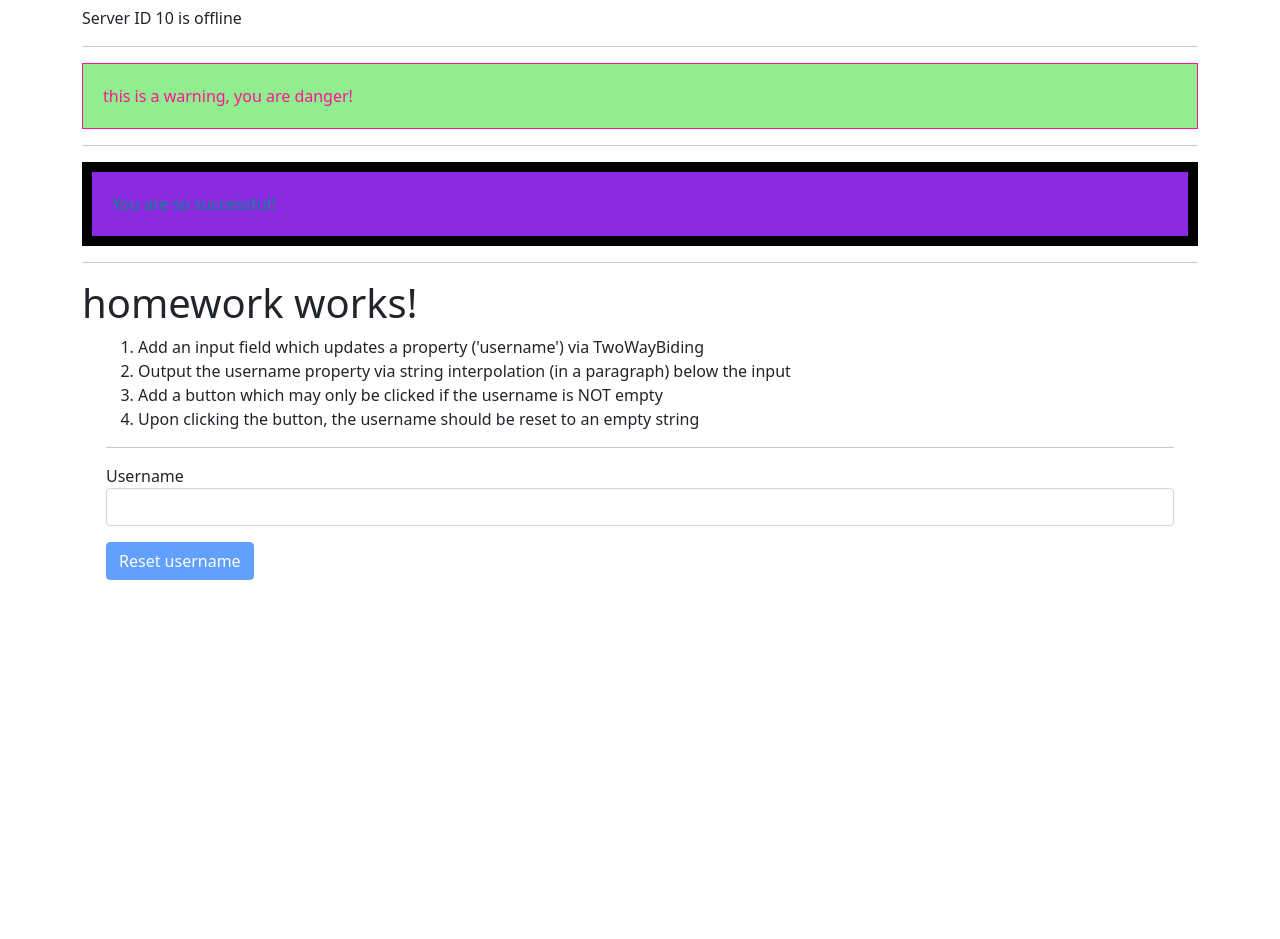
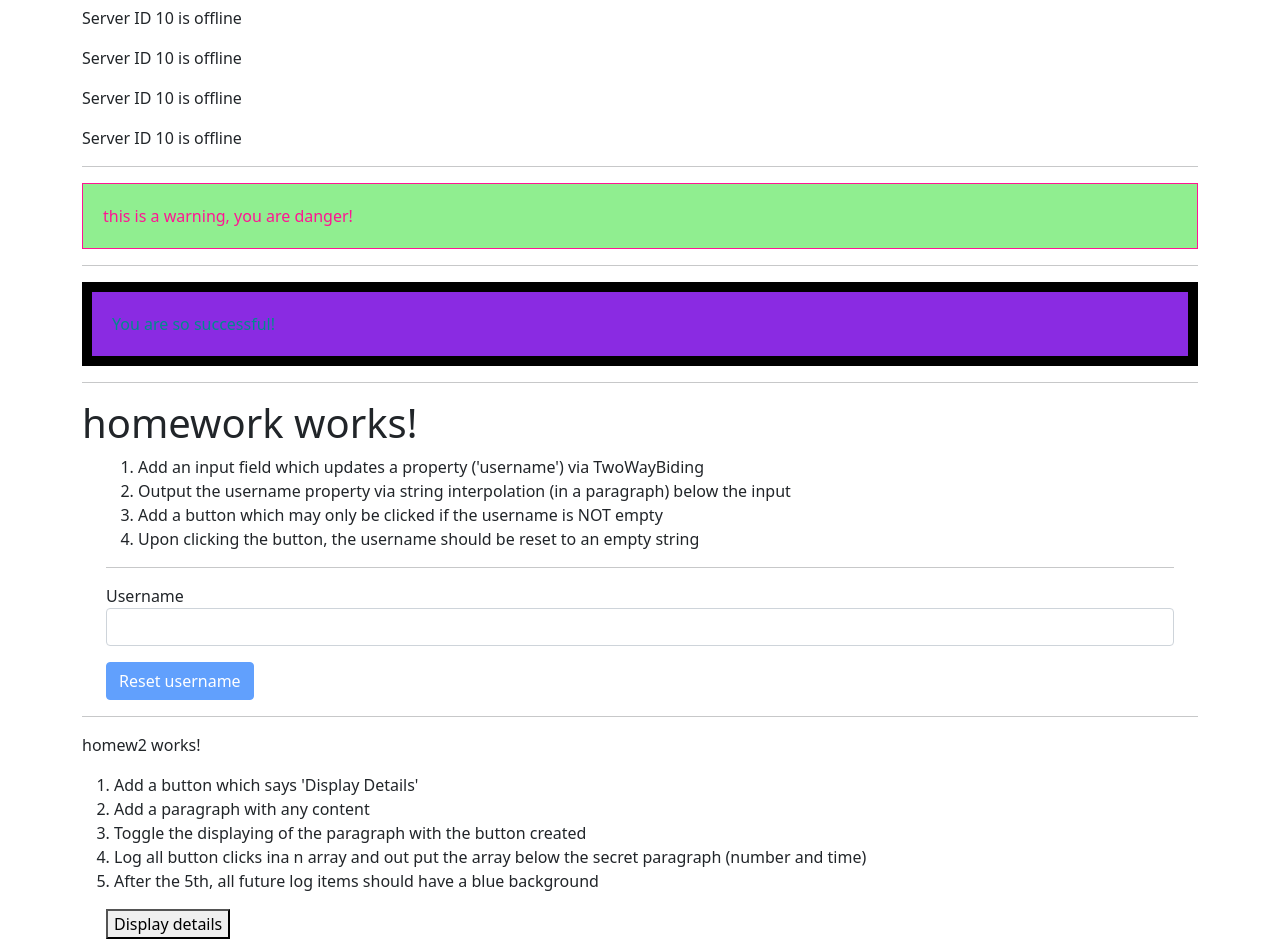
Before and after one commit to carlosjesuscaro/angular_project, an Angular app: page / in a window 1280 px wide. Shown: the part 385-1324 px from the top of the page. Before the commit the page ends 965 px from the top, so only its background shows below. Built offline with nearby package versions, Linux system fonts and the light colour scheme.

Commit message:
last details

```diff
--- a/src/app/app.component.html
+++ b/src/app/app.component.html
@@ -10,6 +10,8 @@
       <app-succes-alert></app-succes-alert>
       <hr>
       <app-homework></app-homework>
+      <hr>
+      <app-homew2></app-homew2>
     </div>
   </div>
 </div>
--- a/src/app/app.module.ts
+++ b/src/app/app.module.ts
@@ -11,6 +11,7 @@ import { TestComponentComponent } from './test-component/test-component.componen
 import { WarningAlertComponent } from './warning-alert/warning-alert.component';
 import { SuccesAlertComponent } from './succes-alert/succes-alert.component';
 import { HomeworkComponent } from './homework/homework.component';
+import { Homew2Component } from './homew2/homew2.component';
 
 
 @NgModule({
@@ -21,7 +22,8 @@ import { HomeworkComponent } from './homework/homework.component';
     TestComponentComponent,
     WarningAlertComponent,
     SuccesAlertComponent,
-    HomeworkComponent
+    HomeworkComponent,
+    Homew2Component
   ],
   imports: [
     BrowserModule,
--- /dev/null
+++ b/src/app/homew2/homew2.component.css
@@ -0,0 +1,3 @@
+.white-text {
+  color: white;
+}
--- /dev/null
+++ b/src/app/homew2/homew2.component.html
@@ -0,0 +1,22 @@
+<p>homew2 works!</p>
+
+<ol>
+  <li>Add a button which says 'Display Details'</li>
+  <li>Add a paragraph with any content</li>
+  <li>Toggle the displaying of the paragraph with the button created</li>
+  <li>Log all button clicks ina n array and out put the array below the secret paragraph (number and time)</li>
+  <li>After the 5th, all future log items should have a blue background</li>
+</ol>
+
+<div class="container">
+  <div class="col-xxl-12">
+    <!--<button (click)="showParagraph = !showParagraph">Display details</button>-->
+    <button (click)="onToggle()">Display details</button>
+    <p *ngIf="showParagraph">This is only a paragraph example</p>
+    <div *ngFor="let logItem of log; let i = index"
+         [ngStyle]="{backgroundColor: logItem >= 5? 'blue': 'transparent'}"
+         [ngClass]="{'white-text': logItem >=5}">
+    {{ logItem }}
+    </div>
+   </div>
+</div>
--- /dev/null
+++ b/src/app/homew2/homew2.component.ts
@@ -0,0 +1,22 @@
+import { Component, OnInit } from '@angular/core';
+
+@Component({
+  selector: 'app-homew2',
+  templateUrl: './homew2.component.html',
+  styleUrls: ['./homew2.component.css']
+})
+export class Homew2Component implements OnInit {
+
+  constructor() { }
+  showParagraph = false;
+  log = [];
+
+  ngOnInit(): void {
+  }
+
+  onToggle(){
+    this.showParagraph = !this.showParagraph;
+    this.log.push(this.log.length + 1);
+    this.log.push(new Date());
+  }
+}
--- a/src/app/servers/servers.component.html
+++ b/src/app/servers/servers.component.html
@@ -26,4 +26,4 @@
 </ng-template>>
 
 <!--Calling the App-server component-->
-<app-server></app-server>
+<app-server *ngFor="let server of servers"></app-server>
--- a/src/app/servers/servers.component.ts
+++ b/src/app/servers/servers.component.ts
@@ -34,6 +34,7 @@ export class ServersComponent implements OnInit {
   /* Function to update the status of serverCreationStatus */
   // tslint:disable-next-line:typedef
   onCreateServer(){
+    this.servers.push(this.serverName);
     this.serverCreationStatus = 'Server was created! Name is ' + this.serverName;
     this.isText = true;
   }
```
Also changed, not shown: 1 other file (tests, documents, lock files or other folders).
